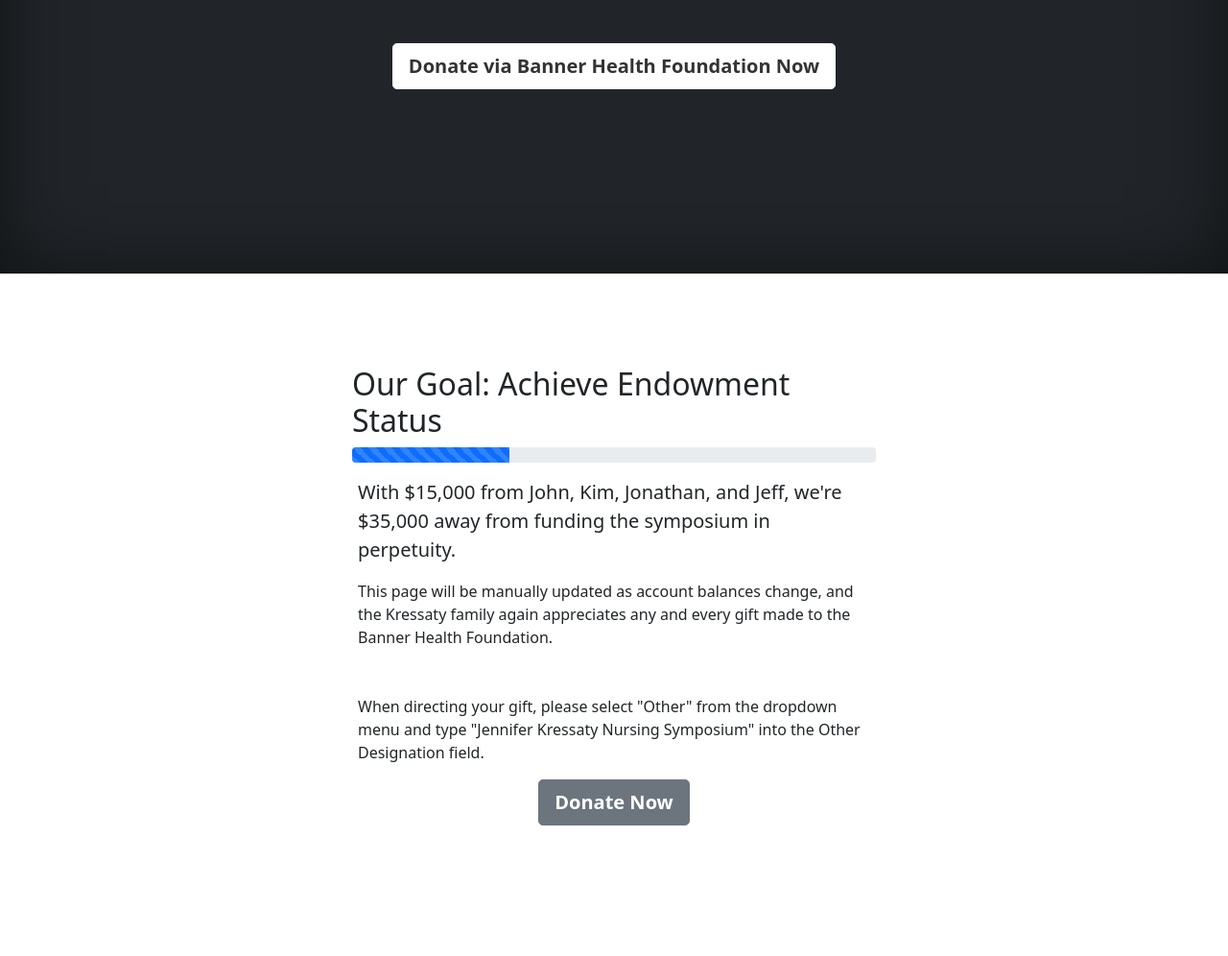
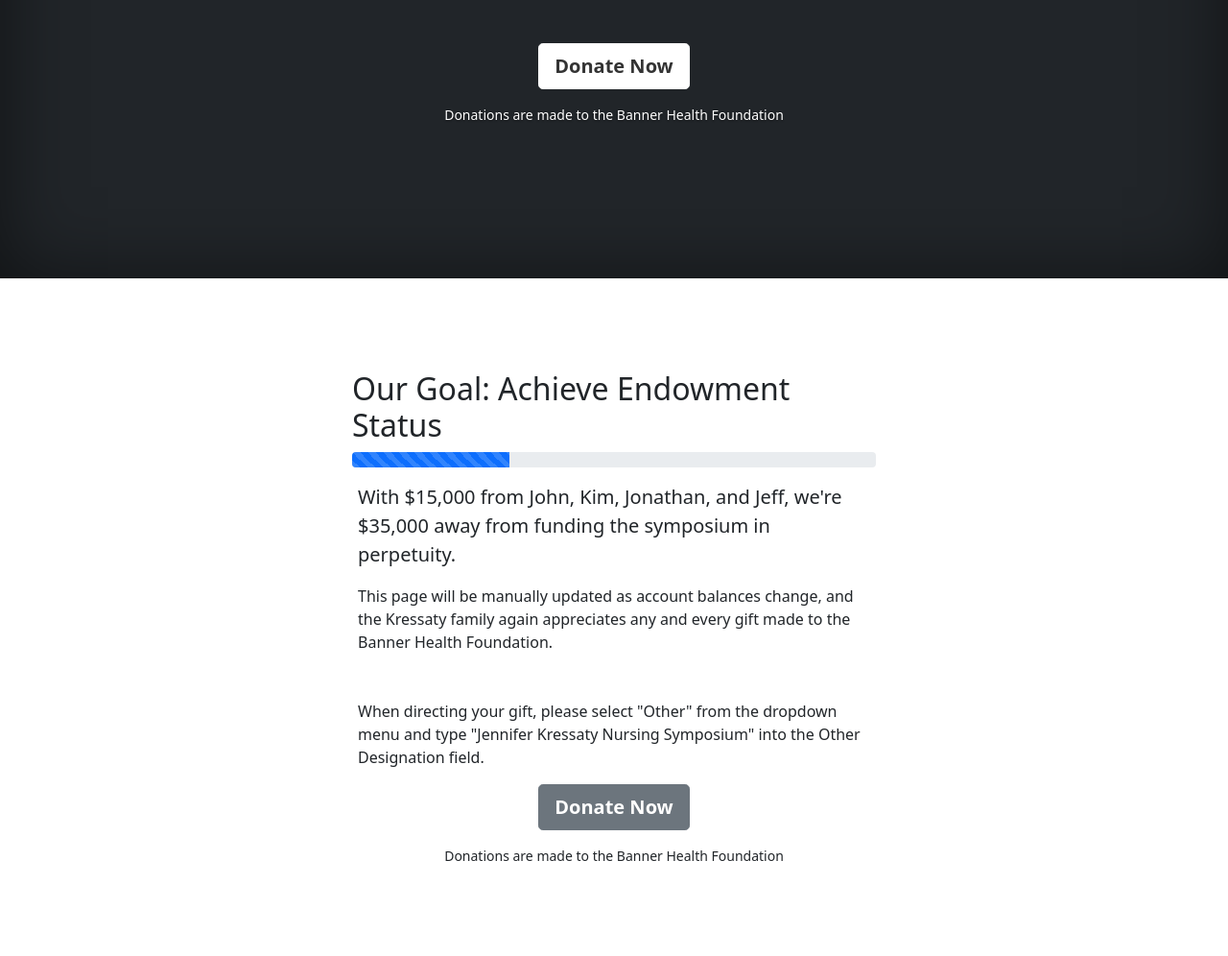
Before and after one commit to kressaty/donate, a plain HTML site: page index.html in a window 1280 px wide. Shown: the part 475-1471 px from the top of the page at 96% size. Drawn offline with nearby package versions, Linux system fonts and the light colour scheme.

Commit message:
disclaimer

```diff
--- a/index.html
+++ b/index.html
@@ -55,8 +55,9 @@
                 <p class="lead">A Banner Health Foundation fund to support educational programs that help nurses further their professional development and training,
                     ultimately enriching the care they provide to their patients.</p>
                 <p class="mt-5">When directing your gift, please select "Other" from the dropdown menu and type "Jennifer Kressaty Nursing Symposium" into the Other Designation field.</p>
-                <p class="lead mt-5 mb-md-5">
-                    <a href="https://secure2.convio.net/banner/site/Donation2;jsessionid=00000000.app216a?df_id=1520&1520.donation=form1&mfc_pref=T&NONCE_TOKEN=3DE3CD319078B76EEEFF7629CBCCB218" class="btn btn-lg btn-secondary fw-bold border-white bg-white">Donate via Banner Health Foundation Now</a>
+                <p class="lead mt-5">
+                    <a href="https://secure2.convio.net/banner/site/Donation2;jsessionid=00000000.app216a?df_id=1520&1520.donation=form1&mfc_pref=T&NONCE_TOKEN=3DE3CD319078B76EEEFF7629CBCCB218" class="btn btn-lg btn-secondary fw-bold border-white bg-white">Donate Now</a>
+                <p class="small">Donations are made to the Banner Health Foundation</p>
                 </p>
             </div>
         </div>
@@ -82,6 +83,7 @@
                     <p class="mt-5">When directing your gift, please select "Other" from the dropdown menu and type "Jennifer Kressaty Nursing Symposium" into the Other Designation field.</p>
                     <p class="lead mt-3 text-center">
                         <a href="https://secure2.convio.net/banner/site/Donation2;jsessionid=00000000.app216a?df_id=1520&1520.donation=form1&mfc_pref=T&NONCE_TOKEN=3DE3CD319078B76EEEFF7629CBCCB218" class="btn btn-lg btn-secondary fw-bold text-white">Donate Now</a>
+                    <p class="small text-center">Donations are made to the Banner Health Foundation</p>
                     </p>
                 </div>
             </div>
```
